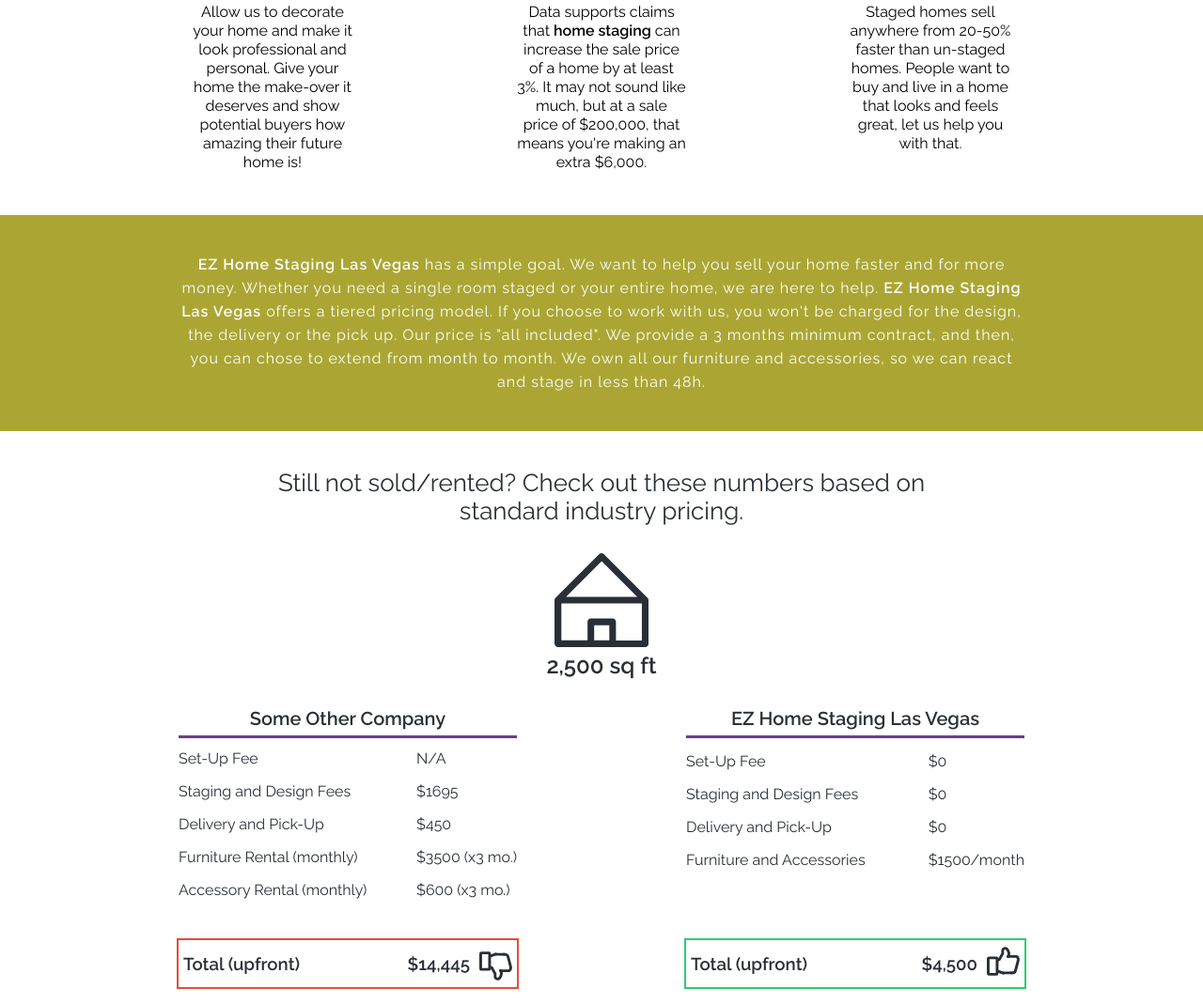
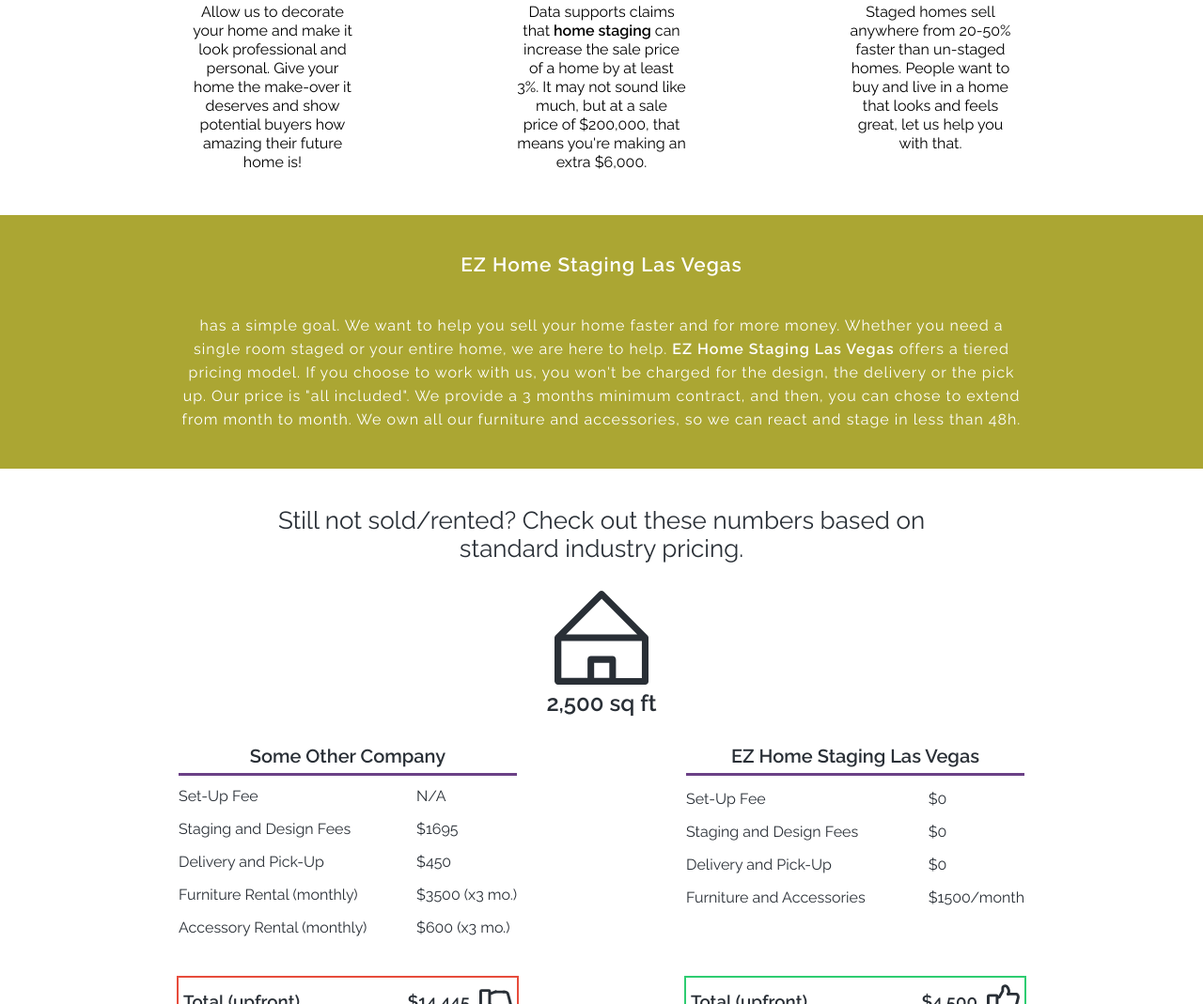
Before and after one commit to ezhomestaging/ezhomestagingfr.github.io, a plain HTML site: page index.html in a window 1280 px wide. Shown: the part 775-1844 px from the top of the page at 94% size. Drawn offline with nearby package versions, Linux system fonts and the light colour scheme.

Commit message:
H2 in about section

```diff
--- a/assets/css/4-sections/about.sass
+++ b/assets/css/4-sections/about.sass
@@ -1,6 +1,15 @@
 .about
   display: flex
   justify-content: center
+  h2.section-header-title
+    margin: 40px 0
+    color: white
+    font-size: 1.3em
+    font-family: $mainfont
+    font-weight: bold
+    text-align: center
+    line-height: 25px
+    letter-spacing: 1px
   p
     max-width: 900px
     margin: 40px 0
--- a/assets/css/4-sections/panels.sass
+++ b/assets/css/4-sections/panels.sass
@@ -102,7 +102,7 @@
           display: flex
           height: 30px
           width: 100%
-          p
+          p, h2
             letter-spacing: 1px
             font-weight: 300
             font-size: 14px
--- a/index.html
+++ b/index.html
@@ -27,7 +27,7 @@
   </div>
 
   <div class="about-section">
-    <section class="about" id="about"><div class="about-text"><p><strong>EZ Home Staging Las Vegas</strong> has a simple goal. We want to help you sell your home faster and for more money. Whether you need a single room staged or your entire home, we are here to help.<strong> EZ Home Staging Las Vegas</strong> offers a tiered pricing model. If you choose to work with us, you won't be charged for the design, the delivery or the pick up. Our price is "all included". We provide a 3 months minimum contract, and then, you can chose to extend from month to month. We own all our furniture and accessories, so we can react and stage in less than 48h.</p></div></section>
+    <section class="about" id="about"><div class="about-text"><h2 class="section-header-title">EZ Home Staging Las Vegas</h2><p>has a simple goal. We want to help you sell your home faster and for more money. Whether you need a single room staged or your entire home, we are here to help.<strong> EZ Home Staging Las Vegas</strong> offers a tiered pricing model. If you choose to work with us, you won't be charged for the design, the delivery or the pick up. Our price is "all included". We provide a 3 months minimum contract, and then, you can chose to extend from month to month. We own all our furniture and accessories, so we can react and stage in less than 48h.</p></div></section>
   </div>
 
   <div class="content-sections-2">
```
Also changed, not shown: assets/css/main.css.
